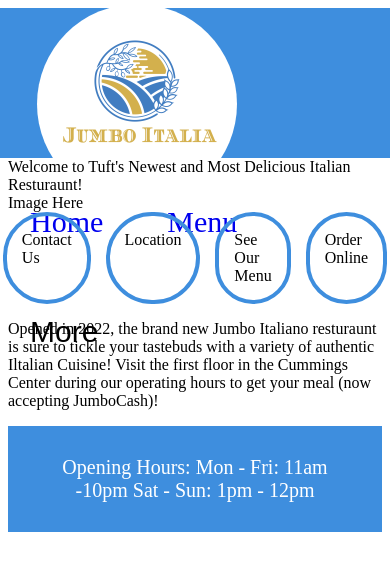
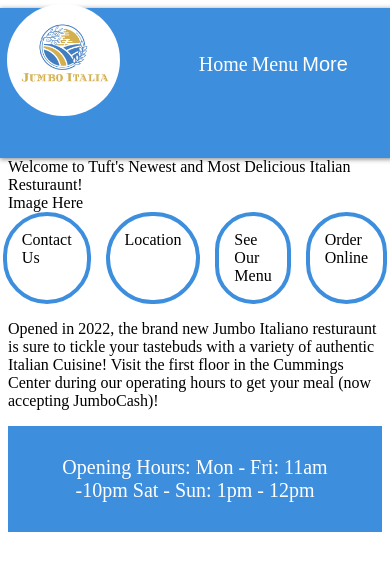
Before and after one commit to jtotz01/Midterm, a plain HTML site: page index.html in a window 390 px wide. Drawn offline with Linux system fonts and the light colour scheme.

Commit message:
Add files via upload

```diff
--- a/index.html
+++ b/index.html
@@ -43,7 +43,7 @@
 	<a class="button">See Our Menu</a>
 	<a class="button">Order Online</a>
 </div>
-	<p>Opened in 2022, the brand new Jumbo Italiano resturaunt is sure to tickle your tastebuds with a variety of authentic Iltalian Cuisine!  Visit the first floor in the Cummings Center during our operating hours to get your meal (now accepting JumboCash)!</p>
+	<p>Opened in 2022, the brand new Jumbo Italiano resturaunt is sure to tickle your tastebuds with a variety of authentic Italian Cuisine!  Visit the first floor in the Cummings Center during our operating hours to get your meal (now accepting JumboCash)!</p>
 
 	<footer>Opening Hours: Mon - Fri: 11am -10pm  Sat - Sun: 1pm - 12pm</footer>
 </body>
--- a/styles.css
+++ b/styles.css
@@ -9,6 +9,7 @@
 	height: 150px;
 	margin-left: -8px;
 	padding-right: 20px;
+	box-shadow: 0 1px 5px gray;
 }
 
 #logo {
@@ -37,6 +38,8 @@
 	border: none;
 	text-decoration: none;
 	z-index: 300;
+	color:white;
+	text-decoration: none;
 }
 
 .dropdown-content {
@@ -51,6 +54,7 @@
 	width:8%;
 	text-align:center;
 	transition-delay: 3s;
+	box-shadow: 0 20px 10px gray;
 }
 
 .dropLink {
@@ -58,6 +62,8 @@
 	display:block;
 	font-size: 20px;
 	margin-bottom: 30px;
+	color:white;
+	text-decoration: none;
 
 }
 
@@ -87,6 +93,7 @@
 	display:flex;
 	width:100%;
 	justify-content: center;
+	test-align:center;
 }
 
 .button {
@@ -98,3 +105,29 @@
 	margin-right:2%;
 	border-radius: 200px;
 }
+@media (max-width: 1509px){
+	.dropdown-content {
+		right: 6%;
+		width: 150px;
+	}
+}
+
+@media (max-width: 747px){
+	#logo {
+		width:30%;
+		margin-left: 2%;
+	}
+	.page, button {
+		padding: 10px;
+		padding-top: 30%;
+}
+
+}
+
+@media (max-width: 510px){
+	.page, button {
+		padding: 0px;
+		padding-top: 30%;
+		font-size: 20px;
+}
+}
```
